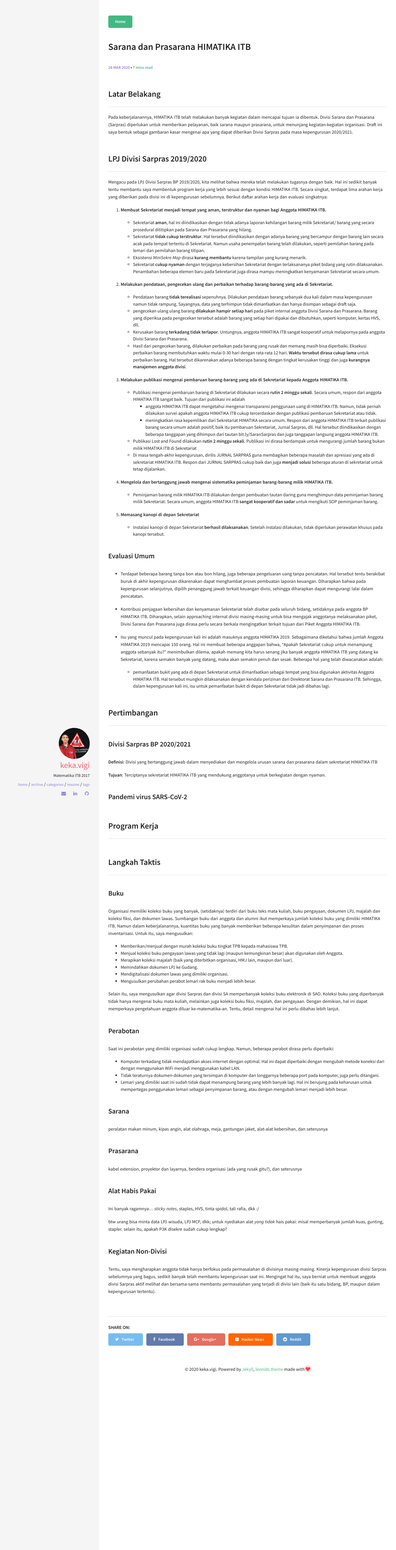
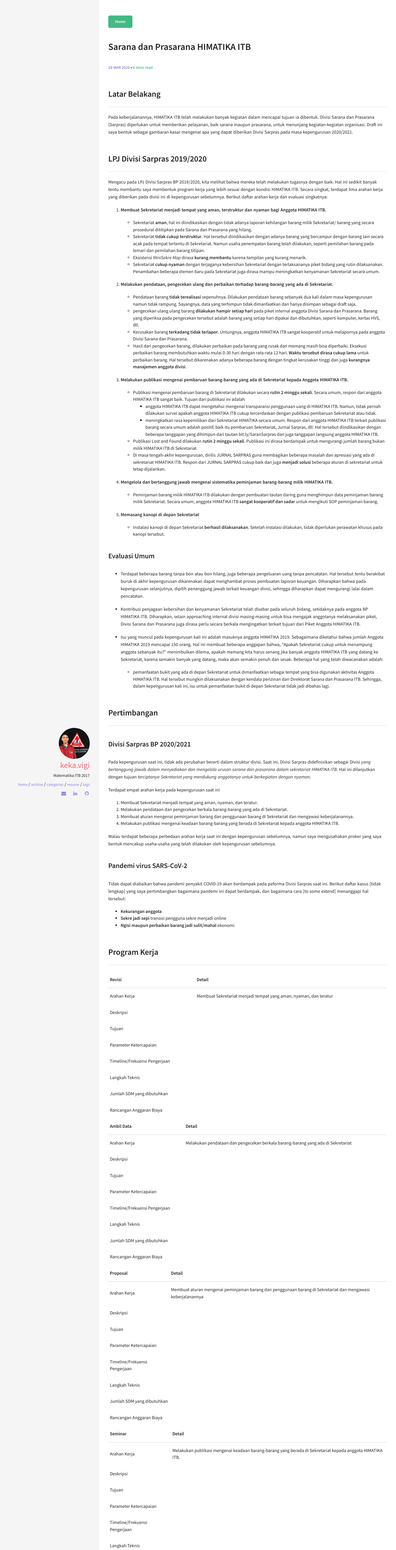
Before and after one commit to kekavigi/kekavigi.github.io, a Jekyll site: the page built from _posts/2020-03-26-Sapras-HIMATIKA-ITB.md, in a window 1280 px wide. Shown: the whole page at 31% size. Built offline with Jekyll 4.4.1, drawn with Linux system fonts in a browser that asks for light colours.

Commit message:
revisi data

```diff
--- a/_posts/2020-03-26-Sapras-HIMATIKA-ITB.md
+++ b/_posts/2020-03-26-Sapras-HIMATIKA-ITB.md
@@ -57,17 +57,70 @@
 ## Pertimbangan
 
 ### Divisi Sarpras BP 2020/2021
-**Definisi**: Divisi yang bertanggung jawab dalam menyediakan dan mengelola urusan sarana dan prasarana dalam sekretariat HIMATIKA ITB
 
-**Tujuan**: Terciptanya sekretariat HIMATIKA ITB yang mendukung anggotanya untuk berkegiatan
-dengan nyaman.
+Pada kepengurusan saat ini, tidak ada perubahan berarti dalam struktur divisi. Saat ini, Divisi Sarpras didefinisikan sebagai Divisi *yang bertanggung jawab dalam menyediakan dan mengelola urusan sarana dan prasarana dalam sekretariat HIMATIKA ITB*. Hal ini dilanjutkan dengan tujuan *terciptanya Sekretariat yang mendukung anggotanya untuk berkegiatan dengan nyaman*.
 
+Terdapat empat arahan kerja pada kepengurusan saat ini
+1. Membuat Sekretariat menjadi tempat yang aman, nyaman, dan teratur.
+2. Melakukan pendataan dan pengecekan berkala barang-barang yang ada di Sekretariat.
+3. Membuat aturan mengenai peminjaman barang dan penggunaan barang di Sekretariat dan mengawasi keberjalanannya.
+4. Melakukan publikasi mengenai keadaan barang-barang yang berada di Sekretariat kepada anggota HIMATIKA ITB.
 
+Walau terdapat beberapa perbedaan arahan kerja saat ini dengan kepengurusan sebelumnya, namun saya mengusahakan proker yang saya bentuk mencakup usaha-usaha yang telah dilakukan oleh kepengurusan sebelumnya.
 
 ### Pandemi virus SARS-CoV-2
 
+Tidak dapat diabaikan bahwa pandemi penyakit COVID-19 akan berdampak pada peforma Divisi Sarpras saat ini. Berikut daftar kasus [tidak lengkap] yang saya pertimbangkan bagaimana pandemi ini dapat berdampak, dan bagaimana cara [to some extend] menanggapi hal tersebut:
+
+* **Kekurangan anggota**
+* **Sekre jadi sepi** transisi pengguna sekre menjadi online
+* **Ngisi maupun perbaikan barang jadi sulit/mahal** ekonomi
 
 ## Program Kerja
+
+| **Revisi**       | Detail |
+|------------------|--------|
+| Arahan Kerja     | Membuat Sekretariat menjadi tempat yang aman, nyaman, dan teratur |
+| Deskripsi        |  |
+| Tujuan           |  |
+| Parameter Ketercapaian        |  |
+| Timeline/Frekuensi Pengerjaan |  |
+| Langkah Teknis                |  |
+| Jumlah SDM yang dibutuhkan    |  |
+| Rancangan Anggaran Biaya      |  |
+
+| **Ambil Data**   | Detail |
+|------------------|--------|
+| Arahan Kerja     | Melakukan pendataan dan pengecekan berkala barang-barang yang ada di Sekretariat |
+| Deskripsi        |  |
+| Tujuan           |  |
+| Parameter Ketercapaian        |  |
+| Timeline/Frekuensi Pengerjaan |  |
+| Langkah Teknis                |  |
+| Jumlah SDM yang dibutuhkan    |  |
+| Rancangan Anggaran Biaya      |  |
+
+| **Proposal**     | Detail |
+|------------------|--------|
+| Arahan Kerja     | Membuat aturan mengenai peminjaman barang dan penggunaan barang di Sekretariat dan mengawasi keberjalanannya |
+| Deskripsi        |  |
+| Tujuan           |  |
+| Parameter Ketercapaian        |  |
+| Timeline/Frekuensi Pengerjaan |  |
+| Langkah Teknis                |  |
+| Jumlah SDM yang dibutuhkan    |  |
+| Rancangan Anggaran Biaya      |  |
+
+| **Seminar**      | Detail |
+|------------------|--------|
+| Arahan Kerja     | Melakukan publikasi mengenai keadaan barang-barang yang berada di Sekretariat kepada anggota HIMATIKA ITB. |
+| Deskripsi        |  |
+| Tujuan           |  |
+| Parameter Ketercapaian        |  |
+| Timeline/Frekuensi Pengerjaan |  |
+| Langkah Teknis                |  |
+| Jumlah SDM yang dibutuhkan    |  |
+| Rancangan Anggaran Biaya      |  |
 
 
 ## Langkah Taktis
@@ -109,3 +162,8 @@
 
 ### Kegiatan Non-Divisi
 Tentu, saya mengharapkan anggota tidak hanya berfokus pada permasalahan di divisinya masing-masing. Kinerja kepengurusan divisi Sarpras sebelumnya yang bagus, sedikit banyak telah membantu kepengurusan saat ini. Mengingat hal itu, saya berniat untuk membuat anggota divisi Sarpras aktif melihat dan bersama-sama membantu permasalahan yang terjadi di divisi lain (baik itu satu bidang, BP, maupun dalam kepengurusan tertentu).
+
+## Revisi Draft
+* 1.0, 2020-03-26
+* 1.1, 2020-04-05
+* 1.2, 2020-04-07
```
Also changed, not shown: other parts of _posts/2020-03-26-Sapras-HIMATIKA-ITB.md (+1 -1 lines), 3 other files.
